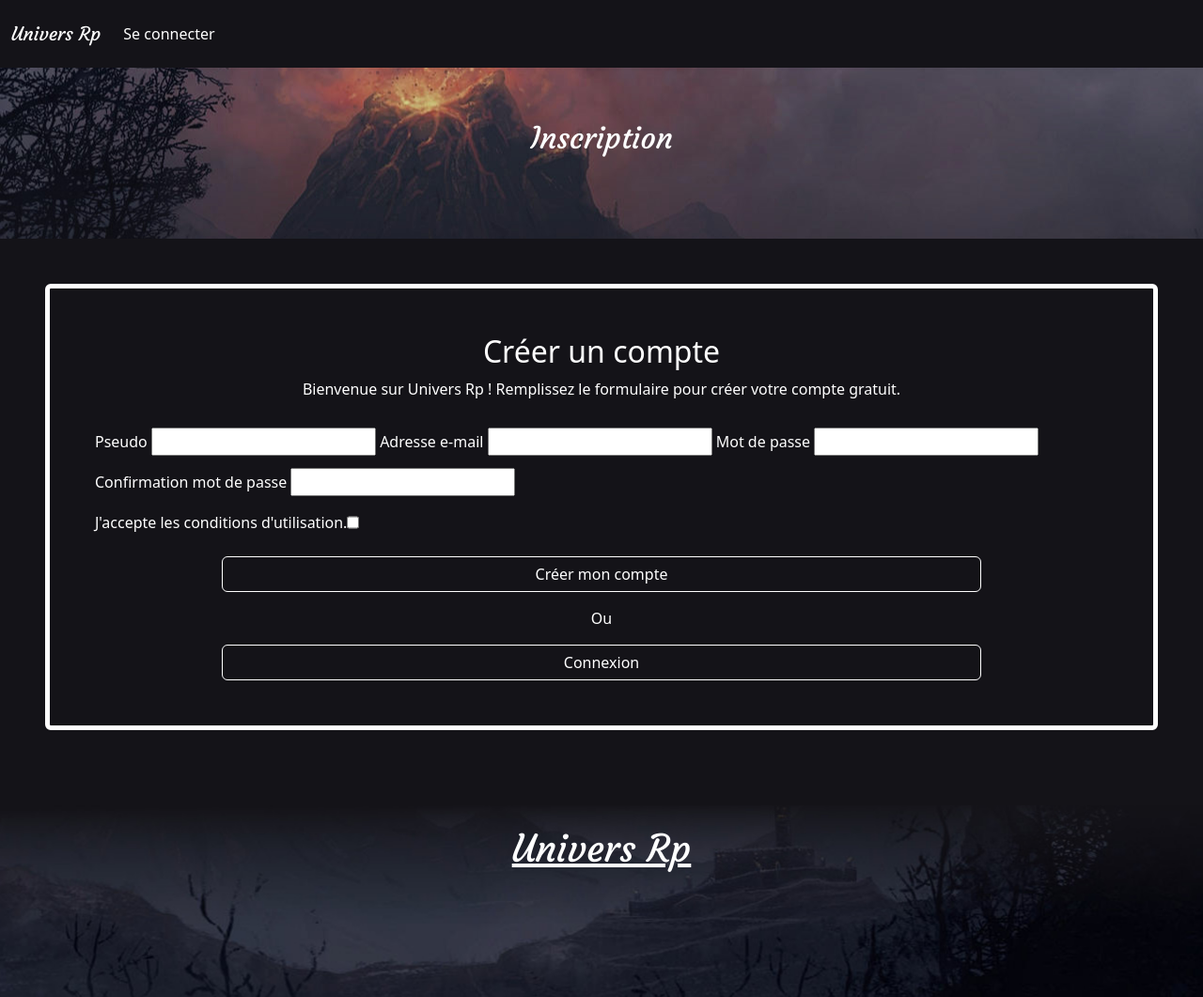
After one commit to Arthurgdct/Univers-Rp, a PHP site: page /inscription.php in a window 1280 px wide. The commit adds this page. Shown: the whole page at 94% size. Run offline with PHP 8.4, Linux system fonts and the light colour scheme.

Commit message:
Ajustement header & footer + ajout du front des pages connexion, inscription & profil

```diff
--- a/Includes/footer.php
+++ b/Includes/footer.php
@@ -1,5 +1,5 @@
 <footer>
-    <p class="courgette fs-1 d-flex justify-content-center"><a class="text-white" href="index.php">Univers Rp</a> </p>
+    <p class="courgette fs-1 pb-5 d-flex justify-content-center"><a class="text-white" href="index.php">Univers Rp</a> </p>
   </footer>
 </body>
 <script src="https://cdn.jsdelivr.net/npm/bootstrap@5.2.0/dist/js/bootstrap.bundle.min.js" integrity="sha384-A3rJD856KowSb7dwlZdYEkO39Gagi7vIsF0jrRAoQmDKKtQBHUuLZ9AsSv4jD4Xa" crossorigin="anonymous"></script>
--- a/Includes/header.php
+++ b/Includes/header.php
@@ -12,26 +12,25 @@
   <title>Univers Rp</title>
 </head>
 
-<body class="bg-dark-blue">
+<body class="bg-dark-blue text-white">
   <header>
     <!--ajout d'une NavBar de bootstrap personnalisé.-->
     <nav class="navbar navbar-expand-lg bg-dark-blue fixed-top pt-3 pb-3">
       <div class="container-fluid">
-        <a class="navbar-brand text-white courgette" href="#">Univers Rp</a>
+        <a class="navbar-brand text-white courgette" href="index.php">Univers Rp</a>
         <button class="navbar-toggler" type="button" data-bs-toggle="collapse" data-bs-target="#navbarNav" aria-controls="navbarNav" aria-expanded="false" aria-label="Toggle navigation">
           <span class="navbar-toggler-icon-white"></span>
         </button>
         <div class="collapse navbar-collapse" id="navbarNav">
           <ul class="navbar-nav">
-            <?php if ($loggedUser) { ?>
+            <?php if (isset($loggedUser)) { ?>
               <li class="nav-item">
                 <a class="nav-link text-white" aria-current="page" href="#">Personnages</a>
               </li>
               <li class="nav-item">
                 <a class="nav-link text-white" href="#">Jouer</a>
-              </li> <?php } ?>
-            <?php if ($loggedUser) { ?>
-              <li><a class="nav-link text-white" href="#"><?= $user ?></a></li>
+              </li>
+              <li><a class="nav-link text-white" href="profil.php"><?= $user ?></a></li>
             <?php } else { ?>
               <li><a class="nav-link text-white" href="#">Se connecter</a></li>
             <?php } ?>
--- a/assets/css/style.css
+++ b/assets/css/style.css
@@ -1,7 +1,7 @@
 .bg-top{
     background-image: url("../img/volcan.jpg") ;
     padding-top: 7rem;
-    padding-bottom: 2.5rem;
+    padding-bottom: 5rem;
     background-position: 25% 35%;
 }
 .navbar-toggler-icon-white{
--- /dev/null
+++ b/controllers/connexionCtrl.php
@@ -0,0 +1,4 @@
+<?php
+$activePage = "Connexion";
+include 'Includes/header.php';
+?>
--- /dev/null
+++ b/controllers/indexCtrl.php
@@ -0,0 +1,6 @@
+<?php
+$activePage = "Bienvenue sur UniversRp";
+$loggedUser = true;
+$user = 'Ettowak';
+include 'Includes/header.php';
+?>
--- /dev/null
+++ b/controllers/inscriptionCtrl.php
@@ -0,0 +1,4 @@
+<?php
+$activePage = 'Inscription';
+include 'Includes/header.php';
+?>
--- /dev/null
+++ b/controllers/profilCtrl.php
@@ -0,0 +1,6 @@
+<?php
+$activePage = 'Profil';
+$loggedUser = true;
+$user = 'Ettowak';
+include 'Includes/header.php';
+?>
--- /dev/null
+++ b/inscription.php
@@ -0,0 +1,38 @@
+<?php
+include 'controllers/inscriptionCtrl.php'
+?>
+<main>
+    <div class="border border-white border-5 rounded mt-5 mx-5 mb-3 p-5">
+        <div class="text-center">
+            <h2>Créer un compte</h2>
+            <p>Bienvenue sur Univers Rp ! Remplissez le formulaire pour créer votre compte gratuit.</p>
+        </div>
+
+        <form action="" method="POST">
+            <label for="pseudo">Pseudo</label>
+            <input type="text" name="pseudo" id="pseudo">
+            <label for="email" class="mt-3">Adresse e-mail</label>
+            <input type="email" name="email" id="email">
+            <label for="password" class="mt-3">Mot de passe</label>
+            <input type="password" name="password" id="password">
+            <label for="confirmedPassword" class="mt-3">Confirmation mot de passe</label>
+            <input type="password" name="confirmedPassword" id="confirmedPassword">
+            <div class="d-flex mt-3 mb-4">
+                <label for="cgu">J'accepte les conditions d'utilisation.</label>
+                <input type="checkbox">
+            </div>
+            <div class="d-flex justify-content-center">
+                <input type="button" value="Créer mon compte" class="btn border-white border-5 text-white w-75 mb-3">
+            </div>
+        </form>
+        <div>
+            <p class="text-center">Ou</p>
+            <div class="d-flex justify-content-center">
+                <a href="connexion.php" class="btn border-white border-5 text-white w-75">Connexion</a>
+            </div>
+        </div>
+    </div>
+</main>
+<?php
+include 'Includes/footer.php'
+?>
```
Also changed, not shown: connexion.php (added, +28 -0 lines), index.php (+4 -7 lines), profil.php (added, +26 -0 lines).
